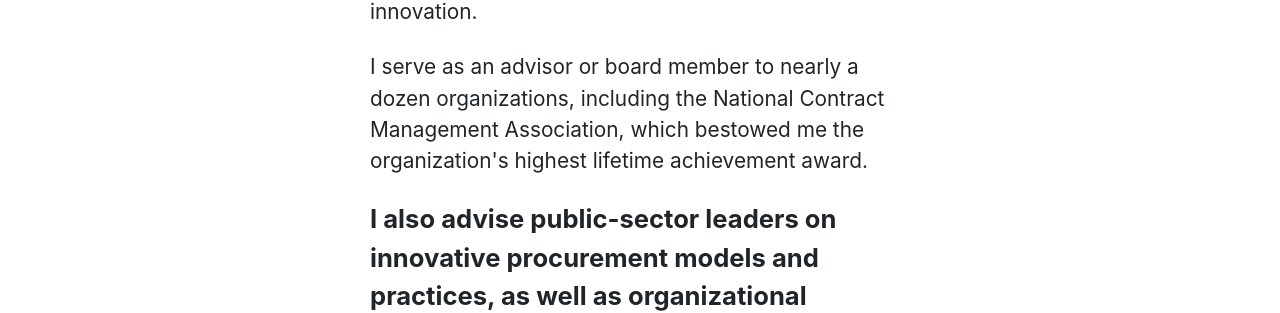
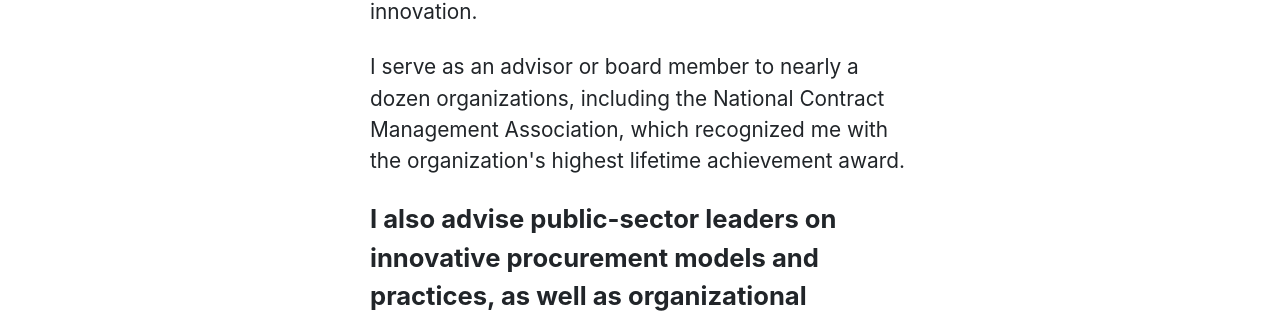
Before and after one commit to cscairns/kelman, a Jekyll site: the page built from index.html, in a window 1280 px wide. Shown: the part 708-1021 px from the top of the page. Built offline with Jekyll 4.4.1, drawn with Linux system fonts in a browser that asks for light colours.

Commit message:
change copy

```diff
--- a/index.html
+++ b/index.html
@@ -35,8 +35,8 @@ title: Home
       <p class="mb-4">
         I serve as an advisor or board member to nearly a
         dozen organizations, including the National Contract
-        Management Association, which bestowed me the organization's
-        highest lifetime achievement award.
+        Management Association, which recognized me with
+        the organization's highest lifetime achievement award.
       </p>
 
       <p class="ad mb-4">
```
